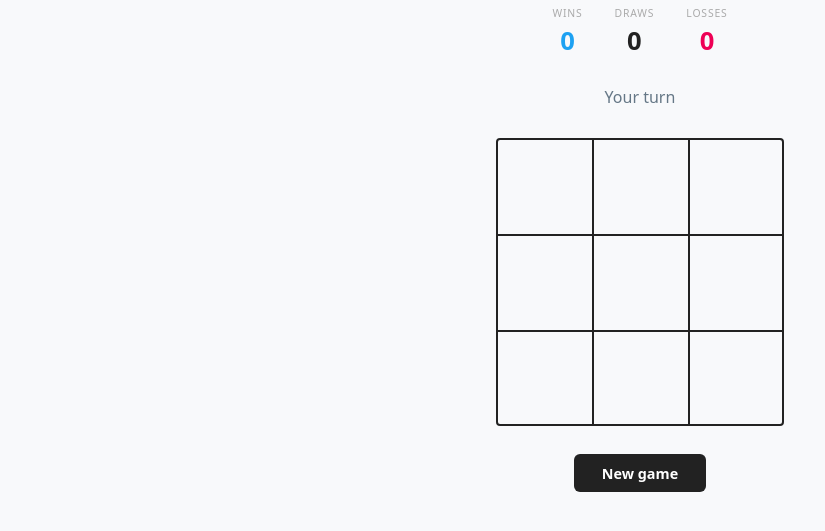
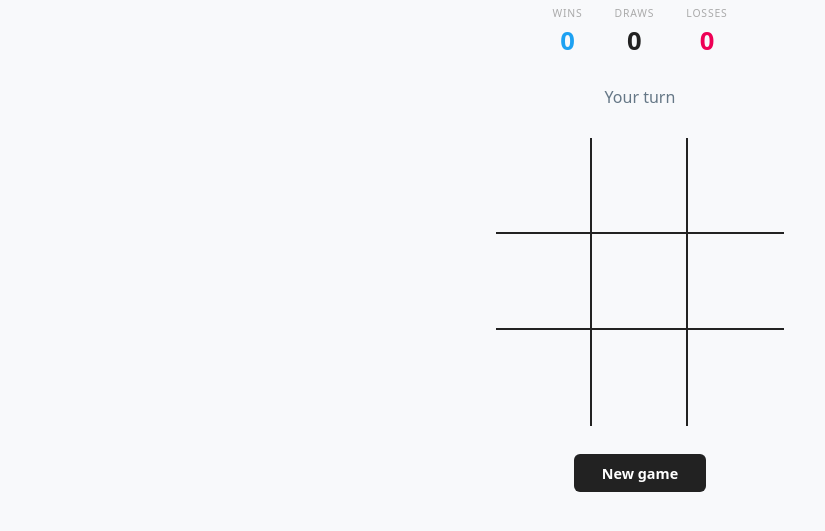
Before and after one commit to gmhurley/glennhurley.com, a plain HTML site: page docs/tictactoe/index.html in a window 1280 px wide. Shown: the part 153-684 px from the top of the page, without its empty margins (0-825 px from the left). Drawn offline with Linux system fonts and the light colour scheme.

Commit message:
Remove outer border from tic-tac-toe board
Co-Authored-By: Claude Sonnet 4.6 <noreply@anthropic.com>

```diff
--- a/docs/tictactoe/index.html
+++ b/docs/tictactoe/index.html
@@ -85,8 +85,6 @@
       grid-template-rows: repeat(3, 96px);
       width: 288px;
       height: 288px;
-      border: 2px solid #222;
-      border-radius: 4px;
       overflow: hidden;
       flex-shrink: 0;
     }
```
